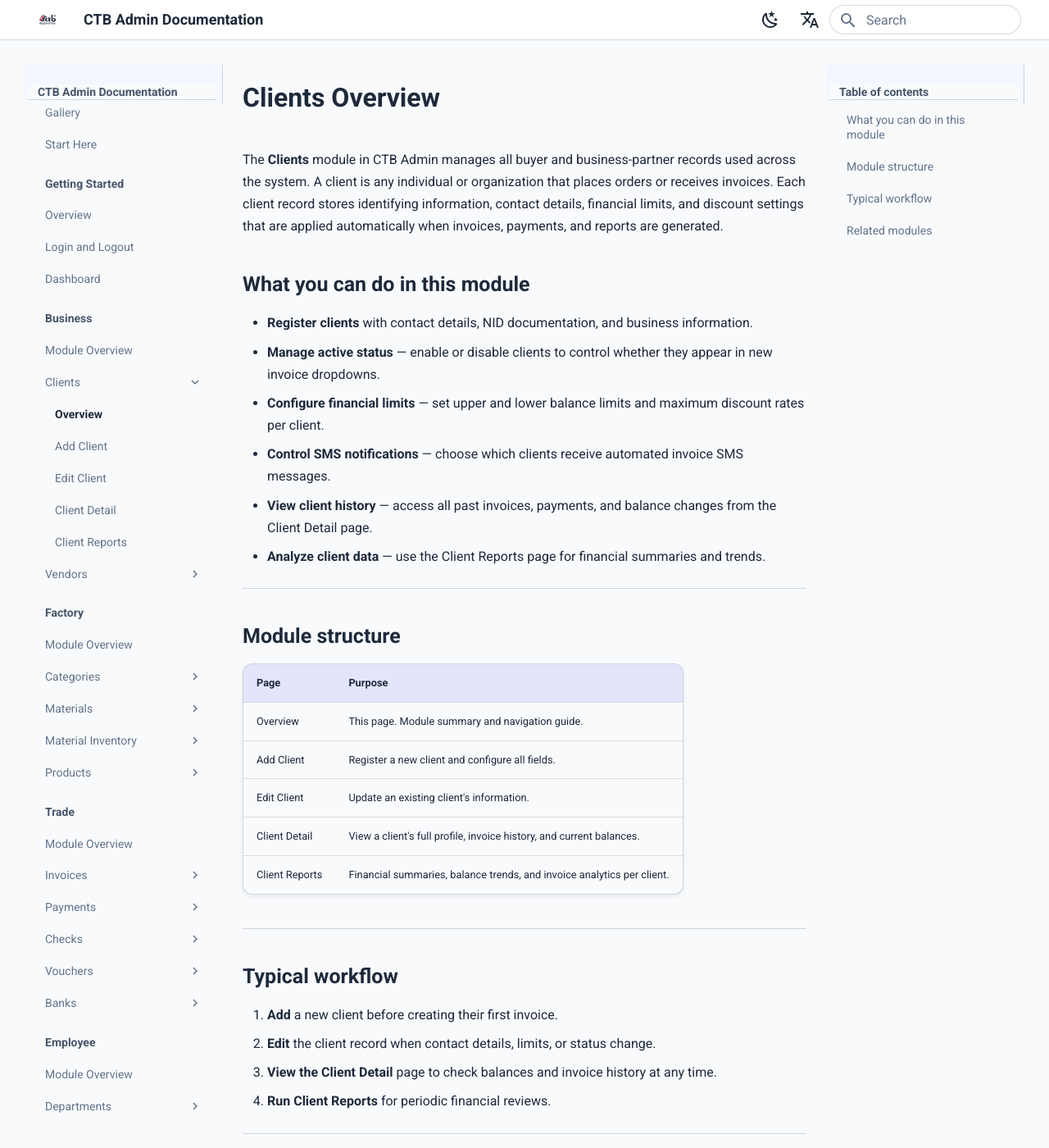
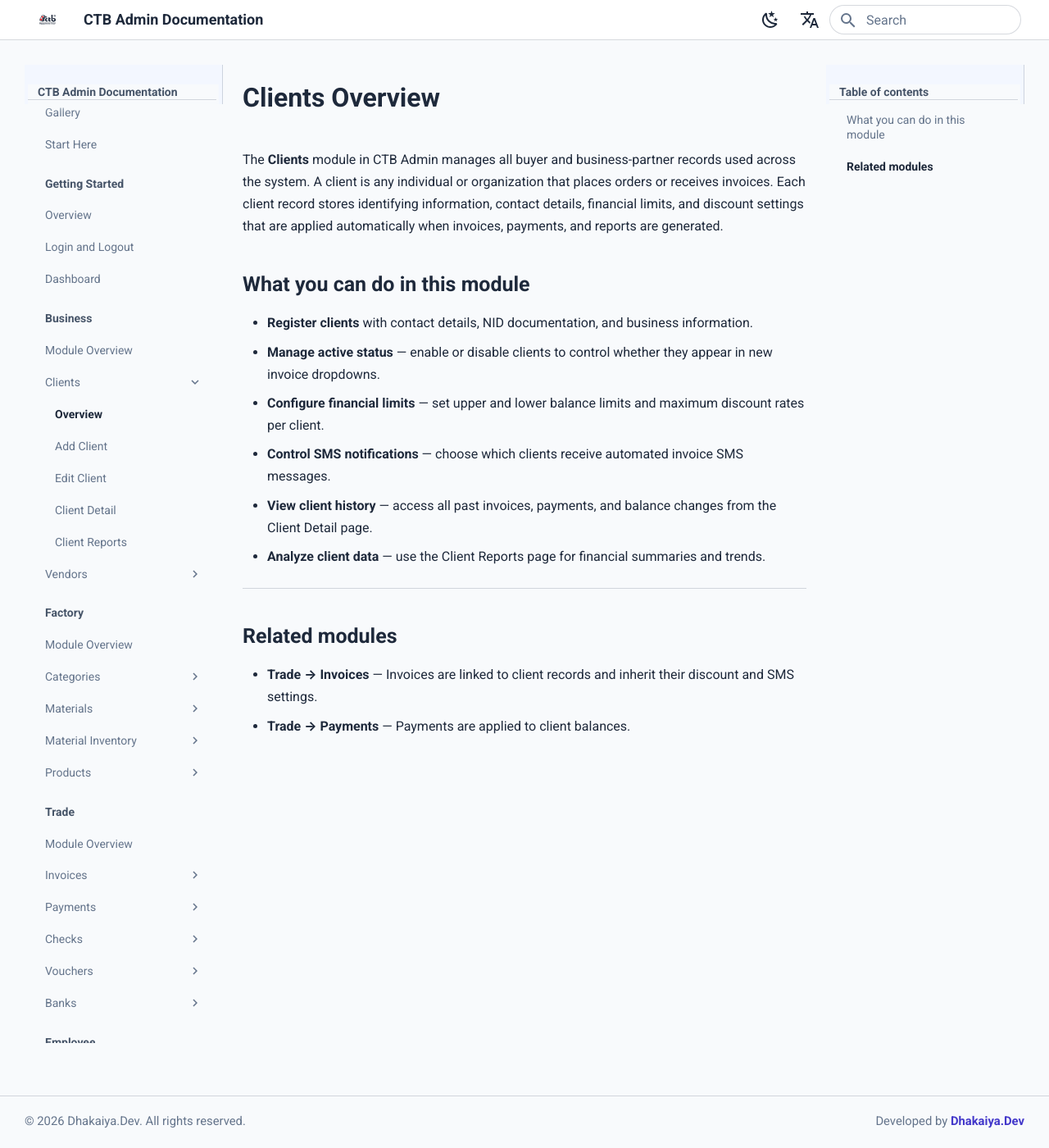
Before and after one commit to sharf-shawon/CTB2025.docs, an MkDocs documentation site: the page built from docs/user-guide/01-business/clients/overview.md, in a window 1280 px wide and 1400 px high. Shown: the whole window at 82% size. Built offline with MkDocs 1.6.1 and Material for MkDocs 9.7.7, drawn with Linux system fonts in a browser that asks for light colours; comment, search, counter and statistics services are not loaded.

Commit message:
update client overview

```diff
--- a/docs/user-guide/01-business/clients/overview.md
+++ b/docs/user-guide/01-business/clients/overview.md
@@ -13,27 +13,6 @@ The **Clients** module in CTB Admin manages all buyer and business-partner recor
 
 ______________________________________________________________________
 
-## Module structure
-
-| Page           | Purpose                                                                |
-| -------------- | ---------------------------------------------------------------------- |
-| Overview       | This page. Module summary and navigation guide.                        |
-| Add Client     | Register a new client and configure all fields.                        |
-| Edit Client    | Update an existing client's information.                               |
-| Client Detail  | View a client's full profile, invoice history, and current balances.   |
-| Client Reports | Financial summaries, balance trends, and invoice analytics per client. |
-
-______________________________________________________________________
-
-## Typical workflow
-
-1. **Add** a new client before creating their first invoice.
-1. **Edit** the client record when contact details, limits, or status change.
-1. **View the Client Detail** page to check balances and invoice history at any time.
-1. **Run Client Reports** for periodic financial reviews.
-
-______________________________________________________________________
-
 ## Related modules
 
 - **Trade → Invoices** — Invoices are linked to client records and inherit their discount and SMS settings.
```
